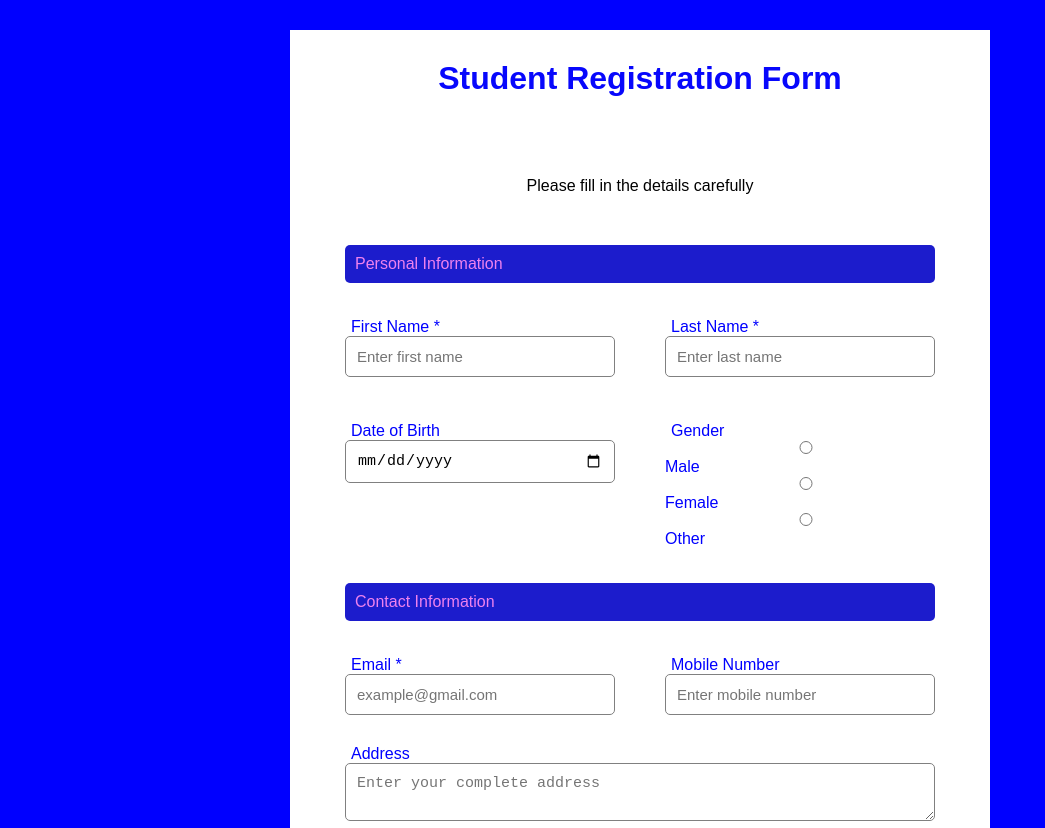
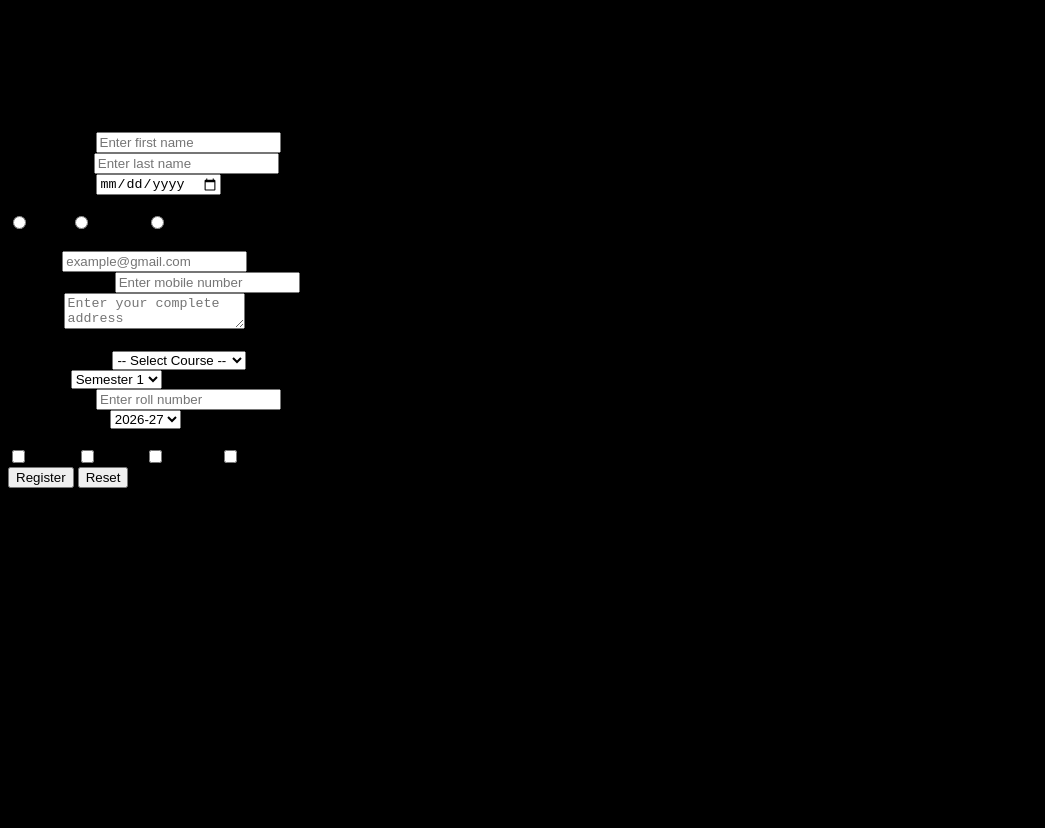
Before and after one commit to damini-2006/student-registration-form-and-6.4-Motivation-meme, a plain HTML site: page index (1).html in a window 1280 px wide. Shown: the top 828 px of the page, without its empty margins (0-1045 px from the left). After the commit the page ends 800 px from the top, so only its background shows below. Drawn offline with Linux system fonts and the light colour scheme.

Commit message:
Add files via upload

```diff
--- a/style.css
+++ b/style.css
@@ -1,64 +1,20 @@
-*{
-    box-sizing : border-box;
-    margin:0;
-    padding:0;
-}
 body{
-    font-family:Arial,sans-serif;
-    background:blue;
-    padding: 30px;
-}
-.container{
-    max-width : 700px;
-    margin:auto;
-    background: white;
-    padding: 30px 40px;
-    border-radius: 12;
-
-}
-h1{
-    text-align: center;
-    color: rgb(7, 7, 252);
-    margin-bottom: 80px;
+    background-color: black;
 
 }
 
-.subtitle{
+#div-tag{
+    color:white ;
     text-align: center;
-    color: black;
-    margin-bottom: 50px;
+    margin-top: 100px;
+    font-family: Libre Baskerville, serif;
+}
+
+h1{
+    text-transform: uppercase;
 
 }
-.section-title{
-background:rgb(28, 28, 204);
-color: violet;
-padding:10px;
-margin: 20px 15px;
-border-radius: 5px;
 
+#motivational-image{
+    border: 5px solid white;
 }
-.form-row{
-display: flex;
-gap: 20px;
-margin-bottom: 15px;
-
-}
-.form-group{
-    flex: 1;
-    margin:15px;
-}
-label{
-    margin: 6px;
-    color: blue;
-}
-
-input,
-select,
-textarea{
-    width: 100%;
-    padding: 11px;
-    border:1px solid gray;
-    border-radius: 5px;
-    font-size:  15px;
-
-}
```
Also changed, not shown: index.html (added, +36 -0 lines), 2 other files.
